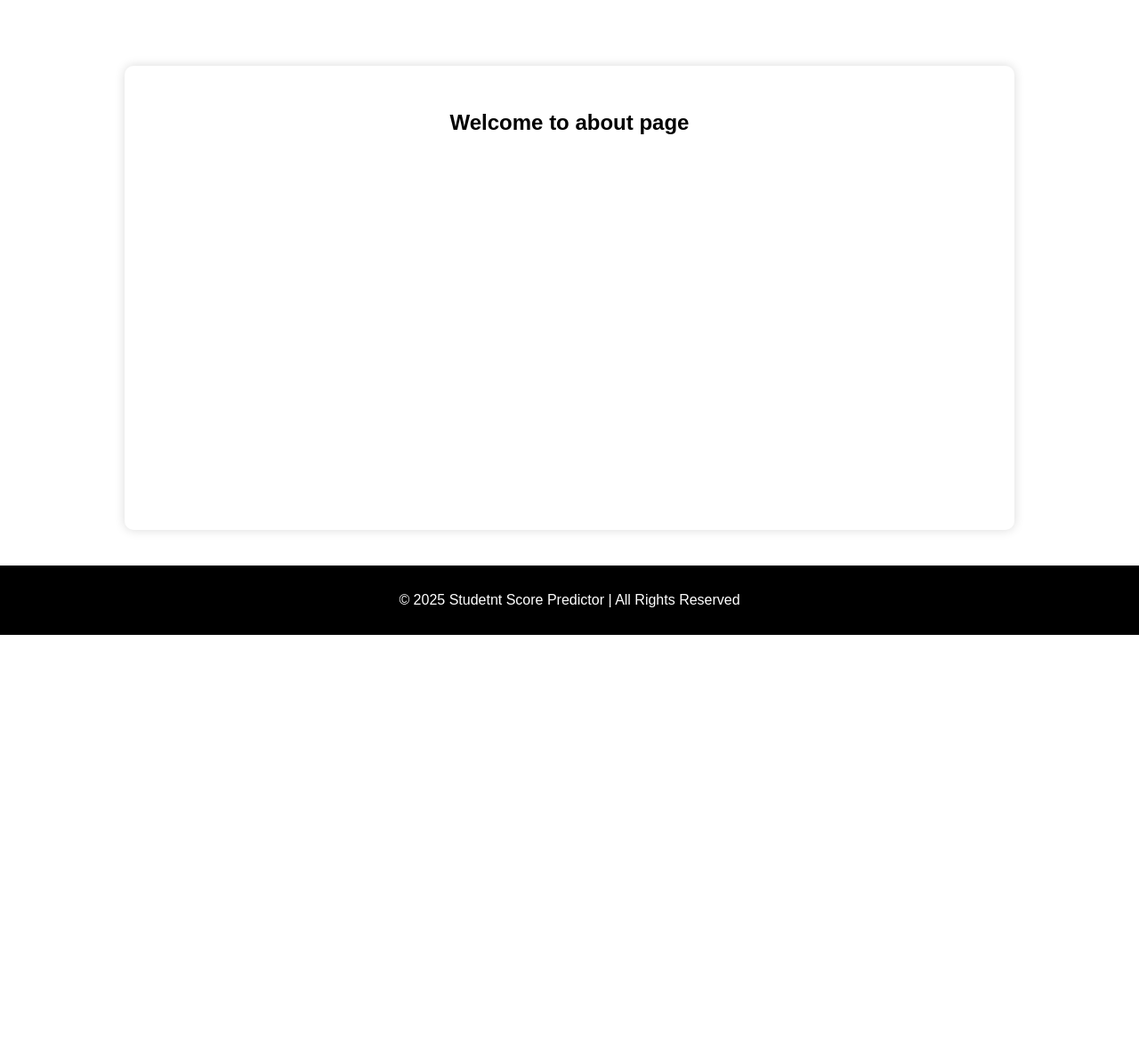
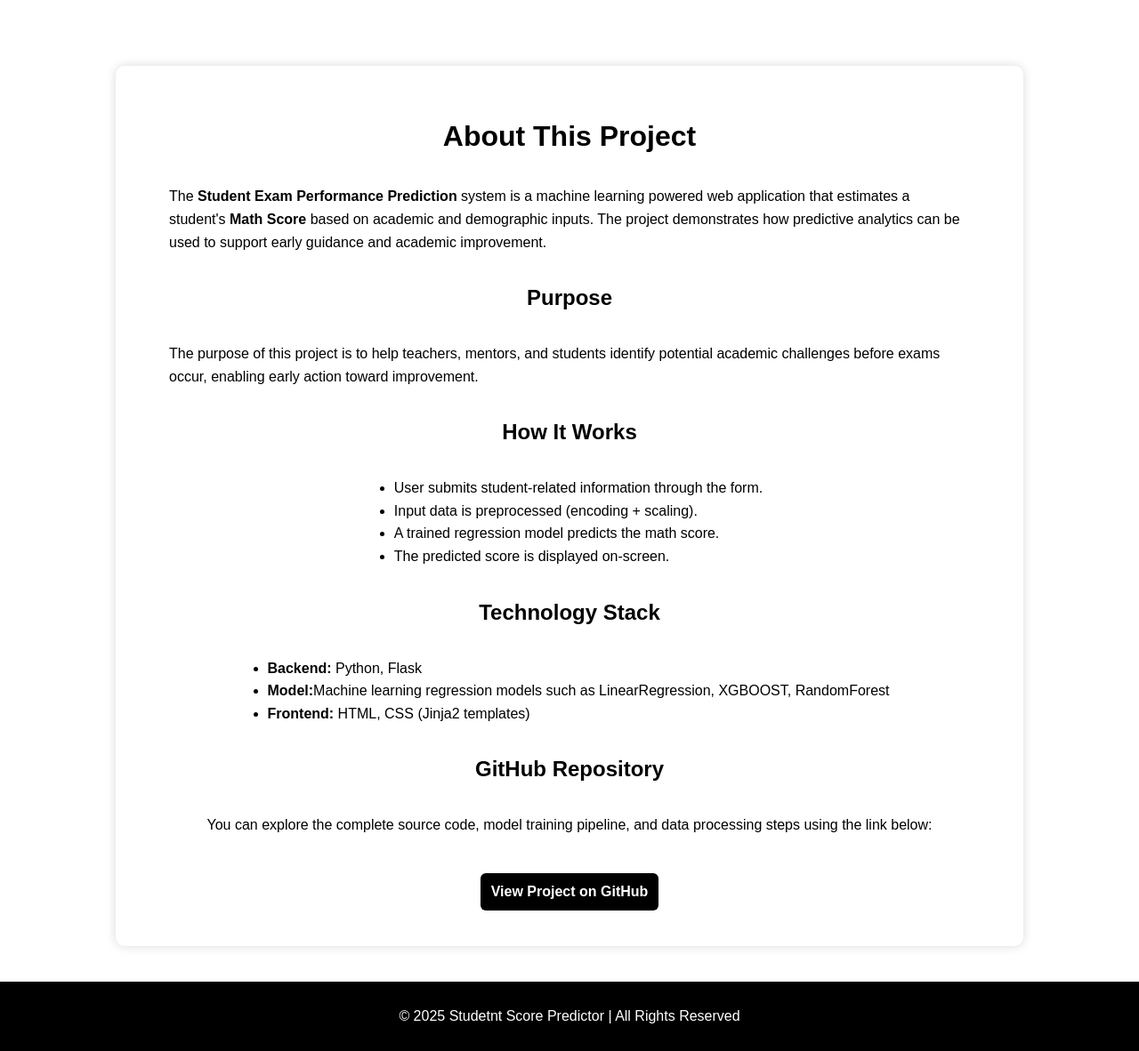
Before and after one commit to govindsingh202002/Student-Score-Prediction, a Flask app: page /about in a window 1280 px wide. Shown: the part 86-1268 px from the top of the page at 89% size. Before the commit the page ends 800 px from the top, so only its background shows below. Run offline with Flask 3, Linux system fonts and the light colour scheme.

Commit message:
about page added

```diff
--- a/app.py
+++ b/app.py
@@ -32,4 +32,4 @@ def about():
     return render_template('about.html',title="About")
 
 if __name__=='__main__':
-    app.run()
+    app.run(debug=True)
--- a/static/css/style.css
+++ b/static/css/style.css
@@ -296,3 +296,45 @@ footer {
     font-size: 22px;
     color: black;
 }
+
+/* ====================== ABOUT PAGE ====================== */
+
+.about-container {
+    max-width: 900px;
+    margin: auto;
+    text-align: left;
+    padding: 40px 60px;
+}
+
+.about-container h1,
+.about-container h2 {
+    text-align: center;
+    margin-bottom: 20px;
+}
+
+.about-container p,
+.about-container ul {
+    font-size: 16px;
+    line-height: 1.6;
+}
+
+.about-container ul {
+    padding-left: 20px;
+}
+
+.repo-link {
+    display: block;
+    text-align: center;
+    margin-top: 25px;
+    padding: 12px;
+    background-color: black;
+    color: white;
+    border-radius: 6px;
+    text-decoration: none;
+    font-weight: bold;
+    transition: opacity 0.3s ease;
+}
+
+.repo-link:hover {
+    opacity: 0.7;
+}
--- a/templates/about.html
+++ b/templates/about.html
@@ -1,8 +1,46 @@
 {% extends 'base.html' %}
 {% block content %}
 
-<div class="page-container">
-    <h2>Welcome to about page</h2>
+<div class="page-container about-container">
+
+    <h1>About This Project</h1>
+
+    <p>
+        The <strong>Student Exam Performance Prediction</strong> system is a machine learning powered web
+        application that estimates a student's <strong>Math Score</strong> based on academic and demographic inputs.
+        The project demonstrates how predictive analytics can be used to support early guidance and academic improvement.
+    </p>
+
+    <h2>Purpose</h2>
+    <p>
+        The purpose of this project is to help teachers, mentors, and students identify potential academic challenges
+        before exams occur, enabling early action toward improvement.
+    </p>
+
+    <h2>How It Works</h2>
+    <ul>
+        <li>User submits student-related information through the form.</li>
+        <li>Input data is preprocessed (encoding + scaling).</li>
+        <li>A trained regression model predicts the math score.</li>
+        <li>The predicted score is displayed on-screen.</li>
+    </ul>
+
+    <h2>Technology Stack</h2>
+    <ul>
+        <li><strong>Backend:</strong> Python, Flask</li>
+        <li><strong>Model:</strong>Machine learning regression models such as LinearRegression, XGBOOST, RandomForest </li>
+        <li><strong>Frontend:</strong> HTML, CSS (Jinja2 templates)</li>
+    </ul>
+
+    <h2>GitHub Repository</h2>
+    <p>
+        You can explore the complete source code, model training pipeline, and data processing steps using the link below:
+    </p>
+
+    <a class="repo-link" href="https://github.com/govindsingh202002/Student-Score-Prediction" target="_blank">
+        View Project on GitHub
+    </a>
+
 </div>
 
 {% endblock %}
```
